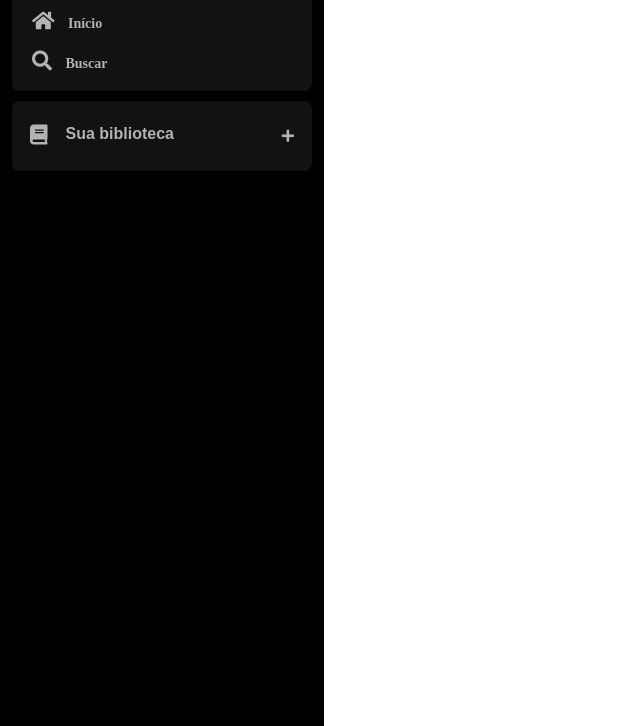
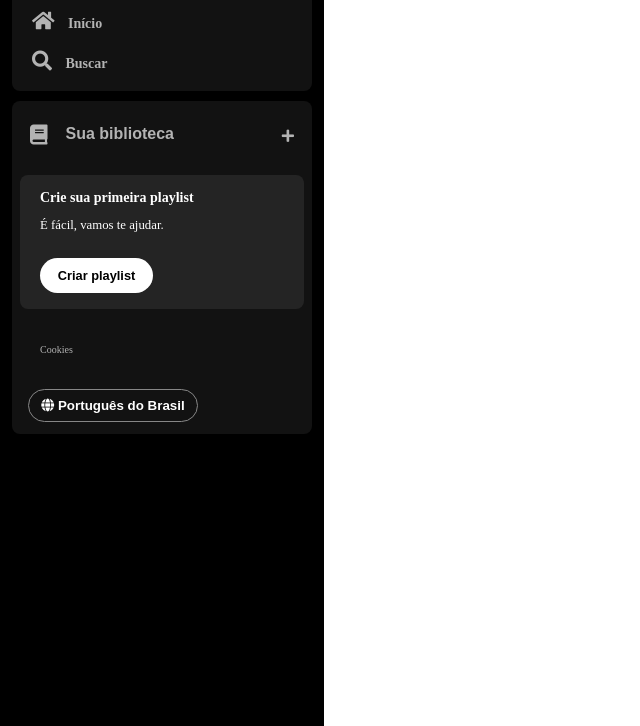
Before and after one commit to LirioManga/spotify, a plain HTML site: page index.html in a window 1280 px wide. Shown: the part 74-800 px from the top of the page, without its empty margins (0-640 px from the left). Drawn offline with Linux system fonts and the light colour scheme.

Commit message:
:lipstick: feat: section playlist

```diff
--- a/index.html
+++ b/index.html
@@ -45,6 +45,31 @@
           </button>
           <span class="fa fa-plus"></span>
         </div>
+
+
+        <section class="section-playlist">
+          <div class="section-playlist__content">
+            <span class="text title">Crie sua primeira playlist</span>
+            <span class="text subtitle">É fácil, vamos te ajudar.</span>
+            <button class="section-playlist__button">
+              <span>Criar playlist</span>
+            </button>
+          </div>
+        </section>
+
+        <div class="cookies">
+          <a href="">Cookies</a>
+        </div>
+
+        <div class="languages">
+          <button class="languages__button">
+            <span class="fa fa-globe"></span>
+            <span>Português do Brasil</span>
+          </button>
+        </div>
+      </div>
     </div>
+
+
 </body>
 </html>
--- a/style.css
+++ b/style.css
@@ -101,3 +101,83 @@
 .library .library__content .fa-plus {
    margin: 24px 10px;
 }
+
+
+.section-playlist {
+    background-color: #242424;
+    align-items: flex-start;
+    border-radius: 8px;
+    gap: 20px;
+    display: flex;
+    justify-content: space-between;
+    min-block-size: 40px;
+    color: #b3b3b3;
+    font-weight: 600;
+    font-size: 14px;
+    margin: 8px 0;
+    padding: 16px 20px;
+}
+
+.section-playlist .section-playlist__content {
+    display: flex;
+    flex-direction: column;
+}
+
+.section-playlist__content .text {
+   padding-bottom: 14px;
+   color: #fff;
+}
+
+.section-playlist__content .title {
+   font-weight: 700;
+}
+
+.section-playlist__content .subtitle {
+    font-weight: 500;
+    font-size: 0.8rem;
+ }
+
+ .section-playlist__content .section-playlist__button {
+    background-color: #ffffff;
+    color: #000;
+    border-radius: 9999px;
+    display: flex;
+    font-size: 0.8rem;
+    font-weight: 700;
+    font-family: 'Montserrat', sans-serif;
+    text-decoration: none;
+    text-transform: none;
+    padding: 10px;
+    border: 0px;
+    width: 113px;
+    justify-content: center;
+    margin-top: 12px;
+}
+
+.sidebar .cookies {
+    margin: 25px 20px;
+}
+
+.sidebar .cookies a {
+    color: #b3b3b3;
+    font-weight: 500;
+    text-decoration: none;
+    font-size: 10px;
+}
+
+.sidebar .cookies a:hover {
+    text-decoration: underline;
+}
+
+.languages .languages__button {
+    background-color: transparent;
+    border-radius: 9999px;
+    border: 1px solid #878787;
+    color: #fff;
+    cursor: pointer;
+    align-items: center;
+    padding: 8px;
+    width: 170px;
+    margin: 8px;
+    font-weight: bold;
+}
```
